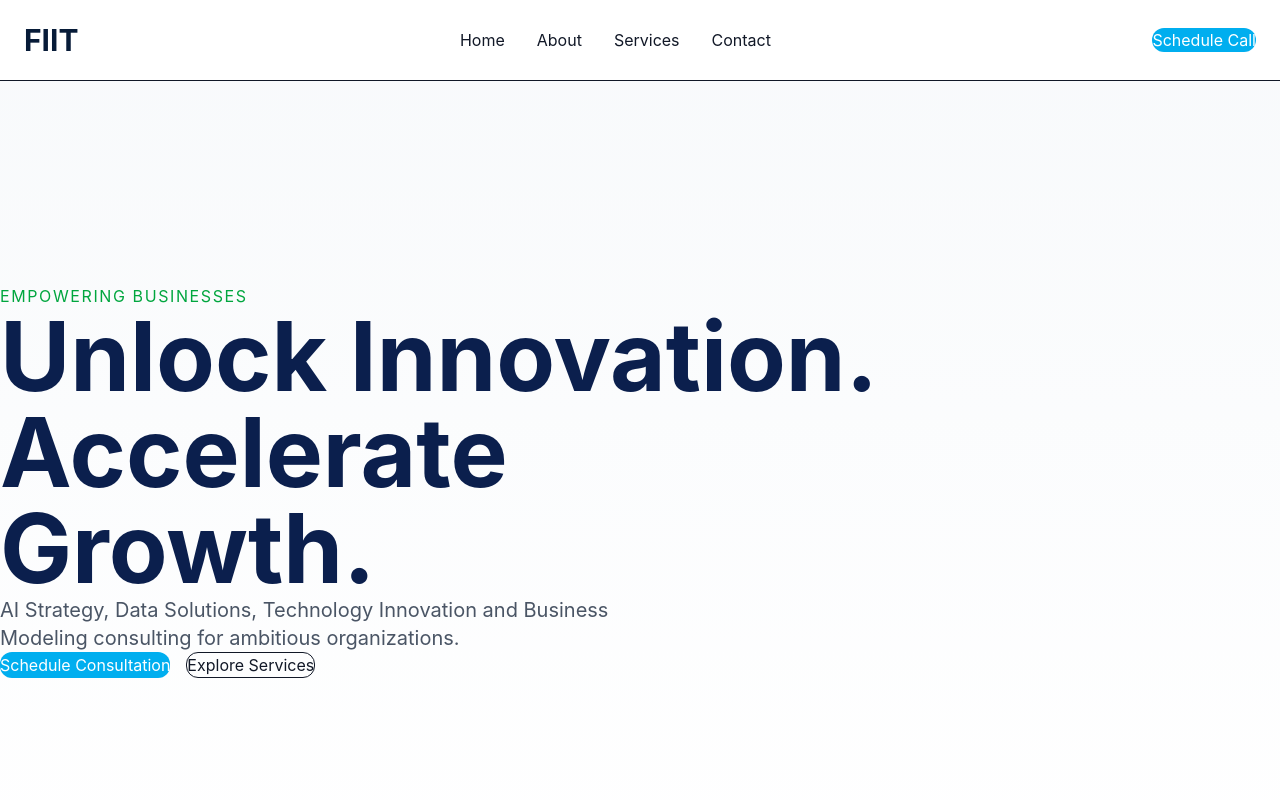
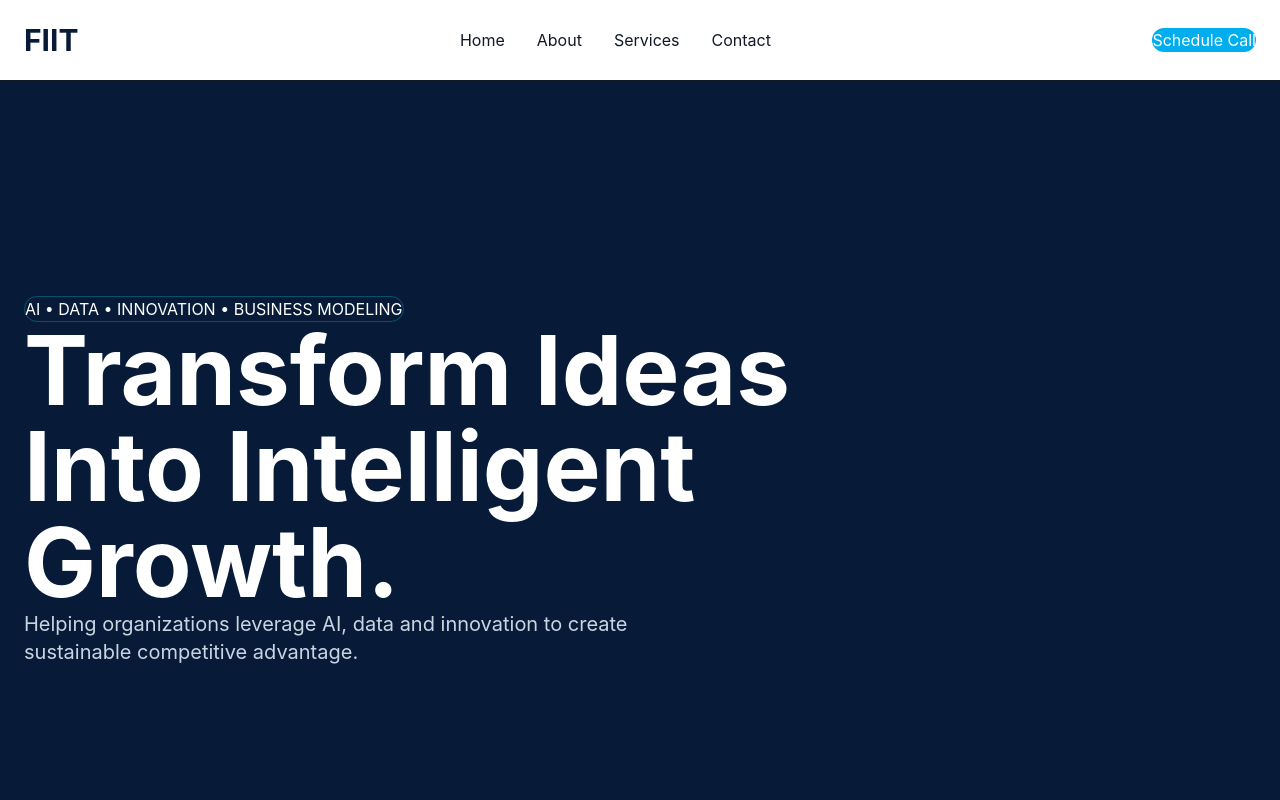
Before and after one commit to richard-martina/redesign1-chatgpt, a Next.js app: page / in a window 1280 px wide. Shown: the top 800 px of the page. Built offline with nearby package versions, Linux system fonts and the light colour scheme.

Commit message:
Update page.tsx

```diff
--- a/app/page.tsx
+++ b/app/page.tsx
@@ -1,15 +1,72 @@
-import Navbar from "@/components/navbar";
-import Hero from "@/components/hero";
-import Metrics from "@/components/metrics";
-import Services from "@/components/services";
+import Navbar from "@/components/Navbar";
+import Footer from "@/components/Footer";
 
 export default function HomePage() {
   return (
     <>
       <Navbar />
-      <Hero />
-      <Metrics />
-      <Services />
+
+      <main>
+
+        <section
+          className="
+          min-h-screen
+          bg-[#071B38]
+          text-white
+          flex
+          items-center
+        "
+        >
+          <div className="container">
+
+            <div className="max-w-4xl">
+
+              <div
+                className="
+                inline-flex
+                border
+                border-cyan-400/30
+                rounded-full
+                px-5
+                py-2
+              "
+              >
+                AI • DATA • INNOVATION • BUSINESS MODELING
+              </div>
+
+              <h1
+                className="
+                text-6xl
+                md:text-8xl
+                font-bold
+                mt-8
+              "
+              >
+                Transform Ideas Into
+                Intelligent Growth.
+              </h1>
+
+              <p
+                className="
+                mt-8
+                text-xl
+                text-slate-300
+                max-w-2xl
+              "
+              >
+                Helping organizations leverage AI,
+                data and innovation to create
+                sustainable competitive advantage.
+              </p>
+
+            </div>
+
+          </div>
+        </section>
+
+      </main>
+
+      <Footer />
     </>
   );
 }
```
